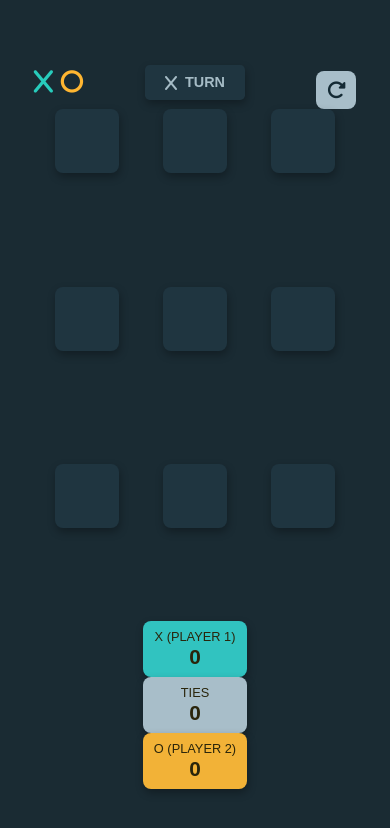
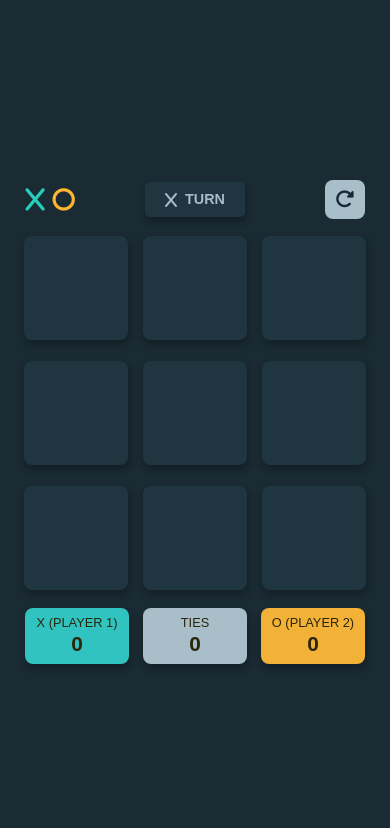
Before and after one commit to AradhyaSingh042/web-dev-tictactoe-project, a plain HTML site: page index.html in a window 390 px wide. Drawn offline with Linux system fonts and the light colour scheme; a web font is replaced by a local one.

Commit message:
Made the project responsive

```diff
--- a/style.css
+++ b/style.css
@@ -26,12 +26,11 @@ body {
   flex-direction: column;
   justify-content: center;
   align-items: center;
-  width: 25%;
-  height: 70%;
+  width: 24rem;
+  height: 32rem;
+  /* 25% and 70% */
   padding: 0.8rem 0px;
-  /* display: none; */
   position: relative;
-  /* background-color: salmon; */
   /* filter: brightness(0.45); */
 }
 
@@ -318,36 +317,3 @@ body {
   letter-spacing: 0.1rem;
   cursor: pointer;
 }
-
-@media only screen and (max-width: 768px) {
-  .game-card {
-    width: 80%;
-    height: 80%;
-  }
-}
-
-@media only screen and (max-width: 480px) {
-  .game-card {
-    width: 90%;
-    height: 90%;
-  }
-  .game-body {
-    grid-template-columns: repeat(3, 1fr);
-    grid-template-rows: repeat(3, 1fr);
-  }
-  .game-cell {
-    width: 4rem;
-    height: 4rem;
-    font-size: 2rem;
-  }
-  .game-footer {
-    flex-direction: column;
-  }
-  .restart-container {
-    margin-top: 1rem;
-  }
-  .quit-next-container {
-    flex-direction: column;
-    gap: 0.5rem;
-  }
-}
```
